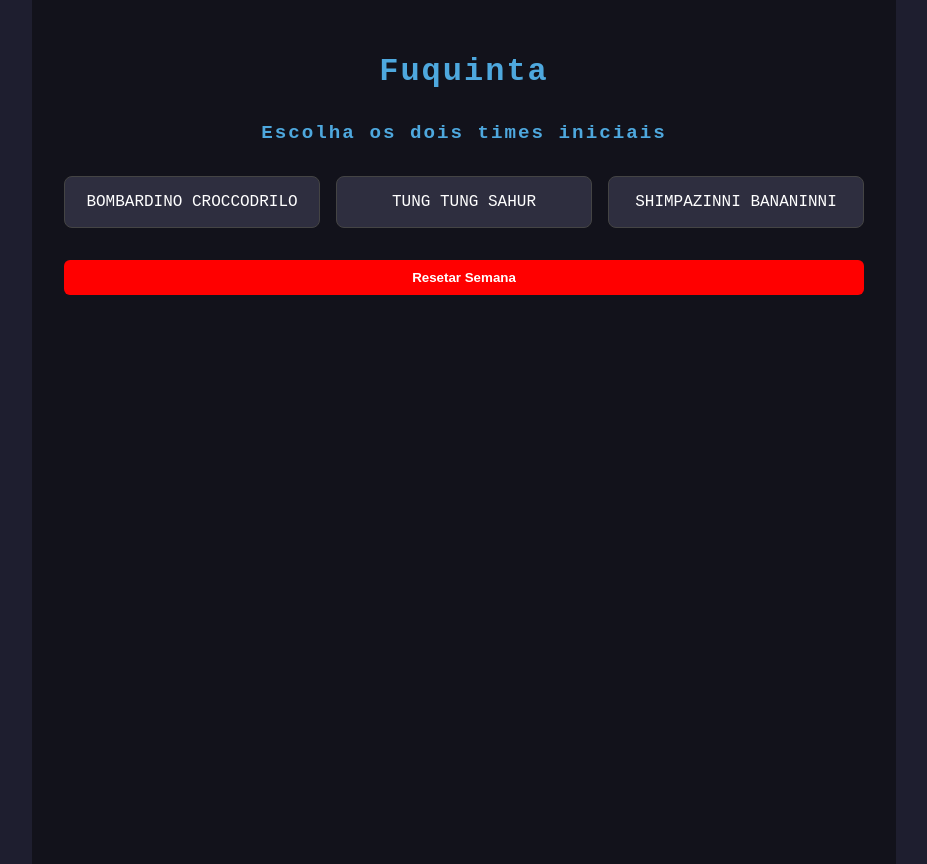
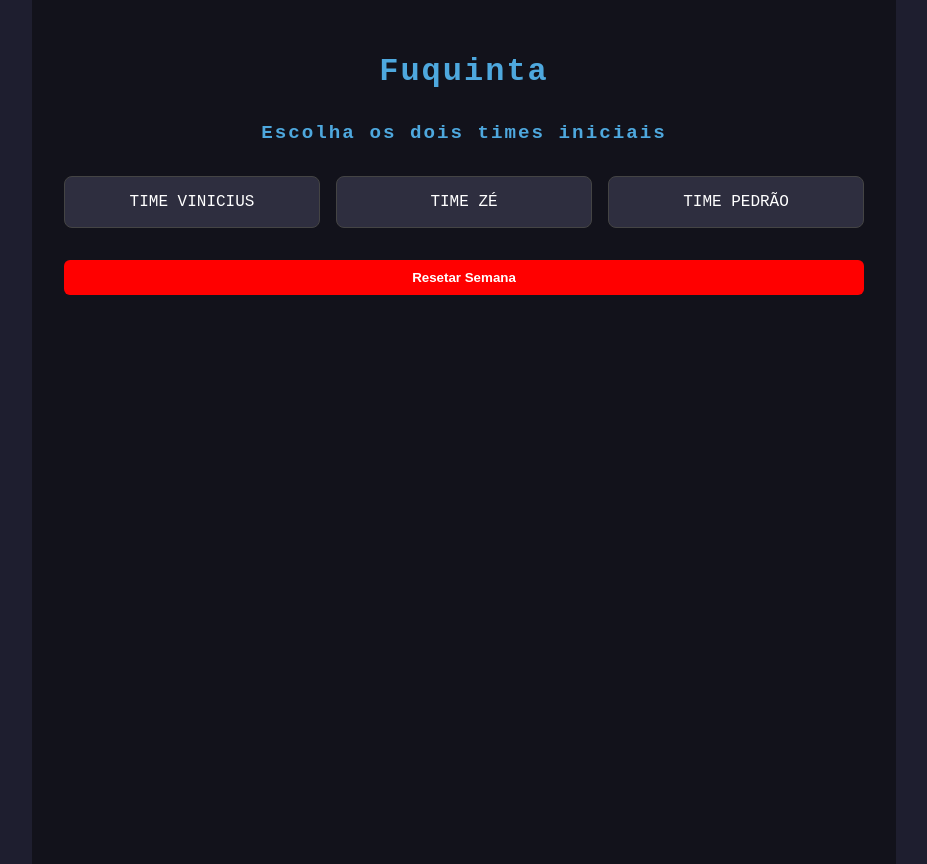
Before and after one commit to gabrielpirescamargo/fuquinta, a React (Vite) app: page / in a window 1280 px wide. Shown: the whole page, without its empty margins (176-1103 px from the left). Built offline with nearby package versions, Linux system fonts and the light colour scheme; the HTML template or start-up script is replaced by a standard one.

Commit message:
trocar times

```diff
--- a/src/App.jsx
+++ b/src/App.jsx
@@ -22,16 +22,16 @@ const resetLocalStorage = () => {
 export default function App() {
   const defaultTeams = [
     {
-      name: 'BOMBARDINO CROCCODRILO',
-      players: ['Neves', 'Milani', 'Rossi', 'Math ale', 'Pato', 'Nick'],
+      name: 'TIME VINICIUS',
+      players: ['Vinícius', 'Franco', 'Enzo', 'Piruka', 'Fi', 'xiram'],
     },
     {
-      name: 'TUNG TUNG SAHUR',
-      players: ['Arthur', 'Pires', 'Luan', 'Davi', 'Mizuno', 'Kevin'],
+      name: 'TIME ZÉ',
+      players: ['Zé', 'Pires', 'Math ale', 'Kauã', 'Dazo', 'Mauricio'],
     },
     {
-      name: 'SHIMPAZINNI BANANINNI',
-      players: ['Zampar', 'Vini', 'Murilo', 'Pelisson', 'Chuera', 'Tineli'],
+      name: 'TIME PEDRÃO',
+      players: ['Pedrão', 'Liam', 'Pescador', 'Lucão', 'Gustavo', 'Samuel'],
     },
   ];
 
```
